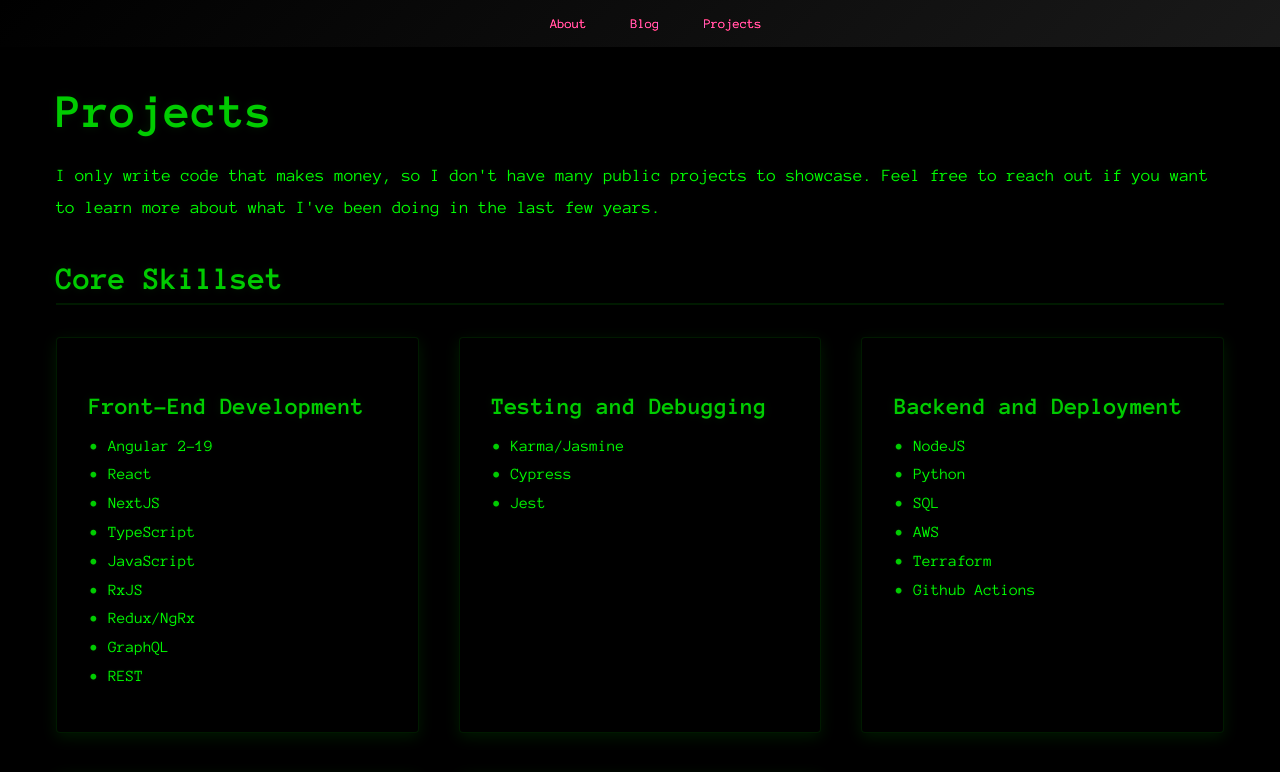
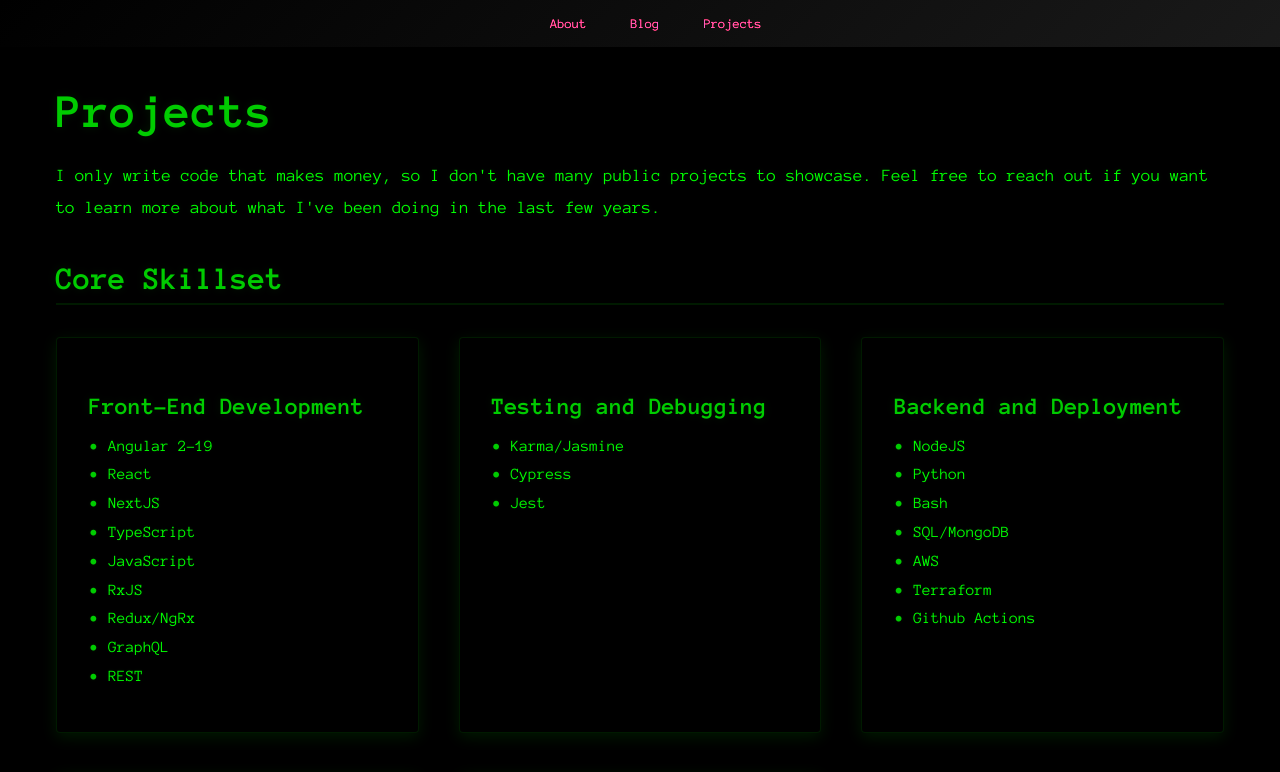
Before and after one commit to thekarlbrown/karlbrownprofessionalwebsite2025, a Next.js app: page /projects in a window 1280 px wide. Shown: the top 772 px of the page. Built offline with nearby package versions, Linux system fonts and the light colour scheme.

Commit message:
updated projects

```diff
--- a/src/app/projects/page.tsx
+++ b/src/app/projects/page.tsx
@@ -41,7 +41,8 @@ export default function ProjectsPage() {
           <ul>
             <li>NodeJS</li>
             <li>Python</li>
-            <li>SQL</li>
+            <li>Bash</li>
+            <li>SQL/MongoDB</li>
             <li>AWS</li>
             <li>Terraform</li>
             <li>Github Actions</li>
```
